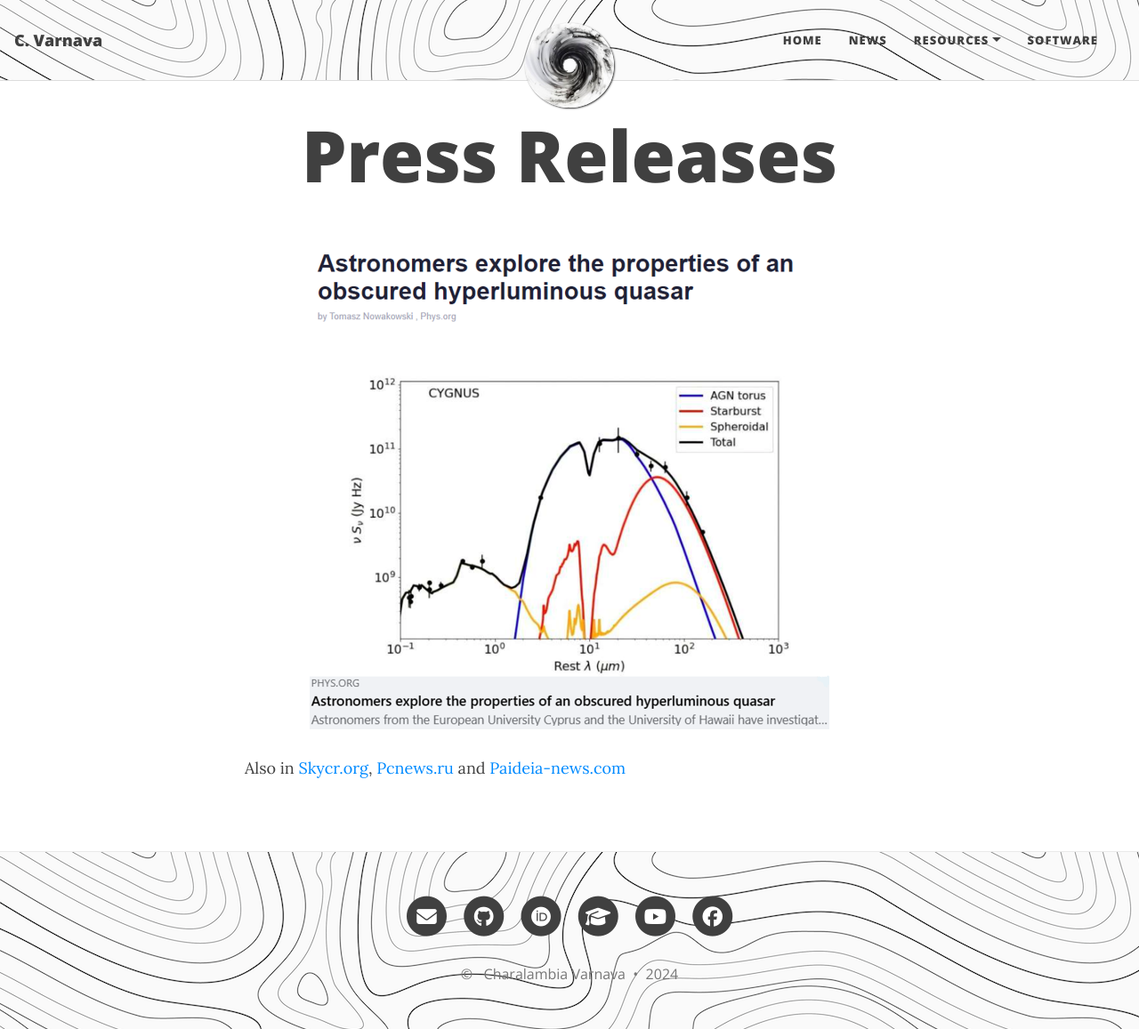
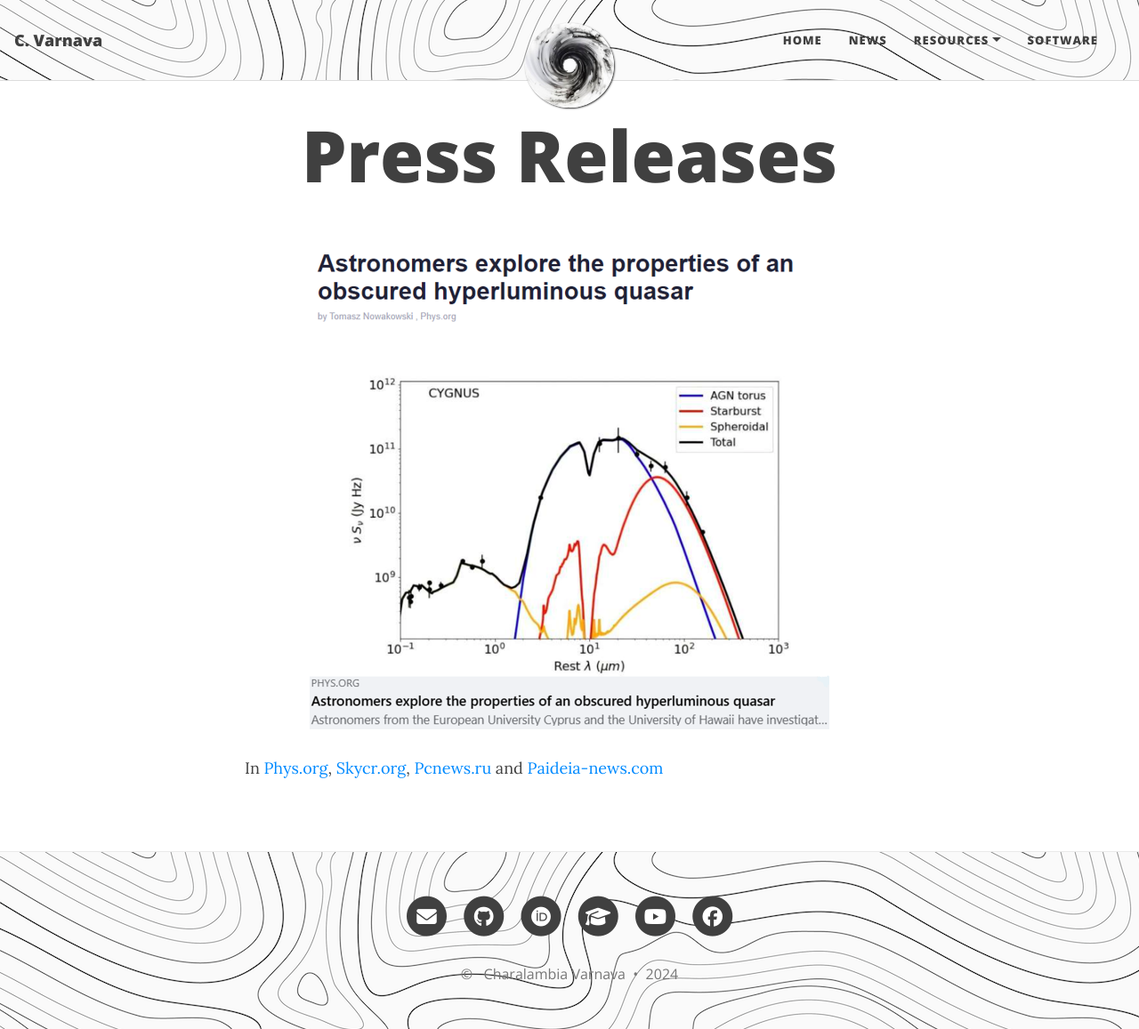
Before and after one commit to ch-var/ch-var.github.io, a Jekyll site: the page built from press_releases.html, in a window 1280 px wide and 1157 px high. Shown: the whole window at 89% size. Built offline with Jekyll 4.4.1, drawn with Linux system fonts in a browser that asks for light colours.

Commit message:
Update press_releases.html

```diff
--- a/press_releases.html
+++ b/press_releases.html
@@ -8,4 +8,4 @@
 </a>
 </p>
 
-<p align='justify'>Also in <a href="https://skycr.org/2024/10/21/exploran-las-propiedades-de-un-cuasar-hiperluminoso-oscurecido/">Skycr.org</a>, <a href="https://pcnews.ru/news/astronomy_obnaruzili_sverhmassivnuu_cernuu_dyru_v_centre_galaktiki_cos_87259-1530160.html#gsc.tab=0">Pcnews.ru</a> and <a href="https://paideia-news.com/panepistimio-frederick/2024/11/11/ereynitria-toy-eyropaikoy-panepistimioy-meleta-ena-protogono-yperfoteino-kbazar">Paideia-news.com</a></p>
+<p align='justify'>In <a href="https://phys.org/news/2024-10-astronomers-explore-properties-obscured-hyperluminous.html">Phys.org</a>, <a href="https://skycr.org/2024/10/21/exploran-las-propiedades-de-un-cuasar-hiperluminoso-oscurecido/">Skycr.org</a>, <a href="https://pcnews.ru/news/astronomy_obnaruzili_sverhmassivnuu_cernuu_dyru_v_centre_galaktiki_cos_87259-1530160.html#gsc.tab=0">Pcnews.ru</a> and <a href="https://paideia-news.com/panepistimio-frederick/2024/11/11/ereynitria-toy-eyropaikoy-panepistimioy-meleta-ena-protogono-yperfoteino-kbazar">Paideia-news.com</a></p>
```
